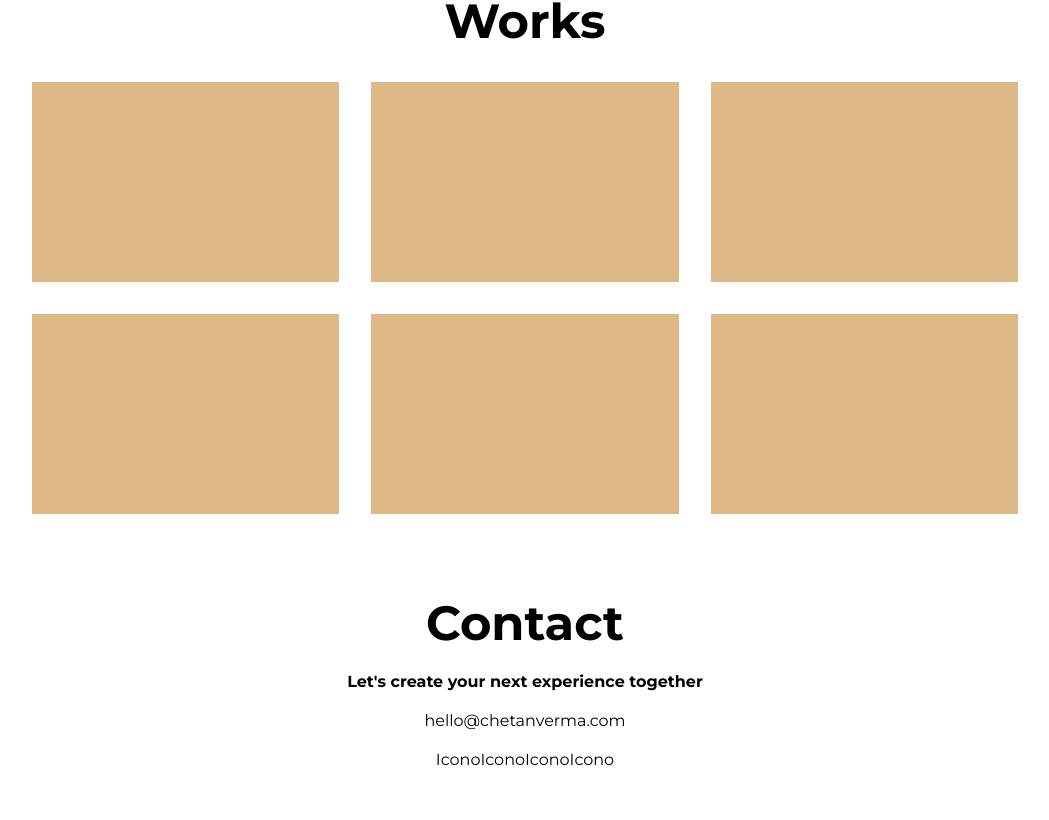
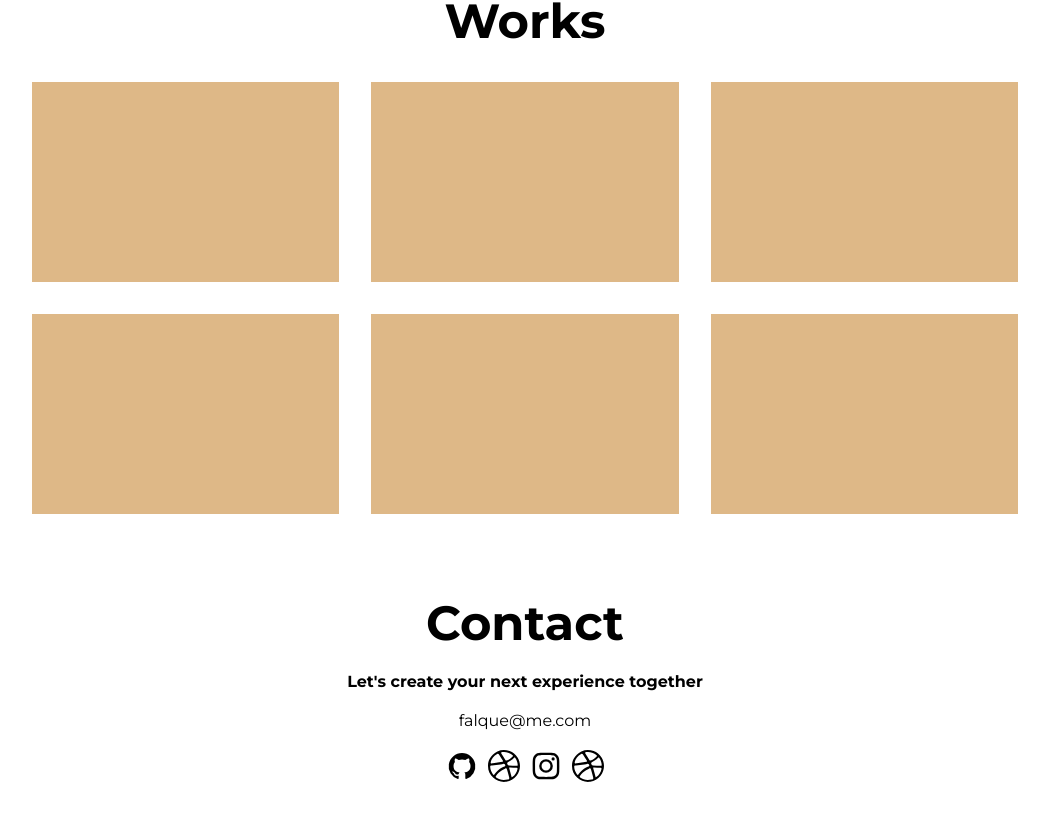
Before and after one commit to DFalque/portfolio, a React (Create React App) app: page / in a window 1280 px wide. Shown: the part 1382-2202 px from the top of the page, without its empty margins (115-1164 px from the left). Built offline with nearby package versions, Linux system fonts and the light colour scheme.

Commit message:
edit footer

```diff
--- a/src/components/Footer/Footer.js
+++ b/src/components/Footer/Footer.js
@@ -1,15 +1,52 @@
 import "./Footer.scss"
+
+import { ReactComponent as ImgGithub } from "../../assets/images/github.svg"
+import { ReactComponent as ImgDribbble } from "../../assets/images/dribbble.svg"
+import { ReactComponent as ImgInstagram } from "../../assets/images/instagram.svg"
+import { ReactComponent as ImgLinkdlin } from "../../assets/images/dribbble.svg"
+
+//const imgGithub = "../../assets/images/github.svg"
 function Footer() {
 	return (
 		<div className="Footer" id="contact">
 			<h2>Contact</h2>
 			<h3>Let's create your next experience together</h3>
-			<a>hello@chetanverma.com</a>
-			<div>
-				<a>Icono</a>
-				<a>Icono</a>
-				<a>Icono</a>
-				<a>Icono</a>
+			<a className="email-link" href={`mailto:falque@me.com`}>
+				falque@me.com
+			</a>
+			<div className="Footer__iconContainer">
+				<a
+					className="Footer__iconContainer__icon"
+					href="#"
+					target="_blank"
+					rel="noopener noreferrer"
+				>
+					<ImgGithub />
+				</a>
+				<a
+					className="Footer__iconContainer__icon"
+					href="#"
+					target="_blank"
+					rel="noopener noreferrer"
+				>
+					<ImgDribbble />
+				</a>
+				<a
+					className="Footer__iconContainer__icon"
+					href="#"
+					target="_blank"
+					rel="noopener noreferrer"
+				>
+					<ImgInstagram />
+				</a>
+				<a
+					className="Footer__iconContainer__icon"
+					href="#"
+					target="_blank"
+					rel="noopener noreferrer"
+				>
+					<ImgDribbble />
+				</a>
 			</div>
 		</div>
 	)
```
